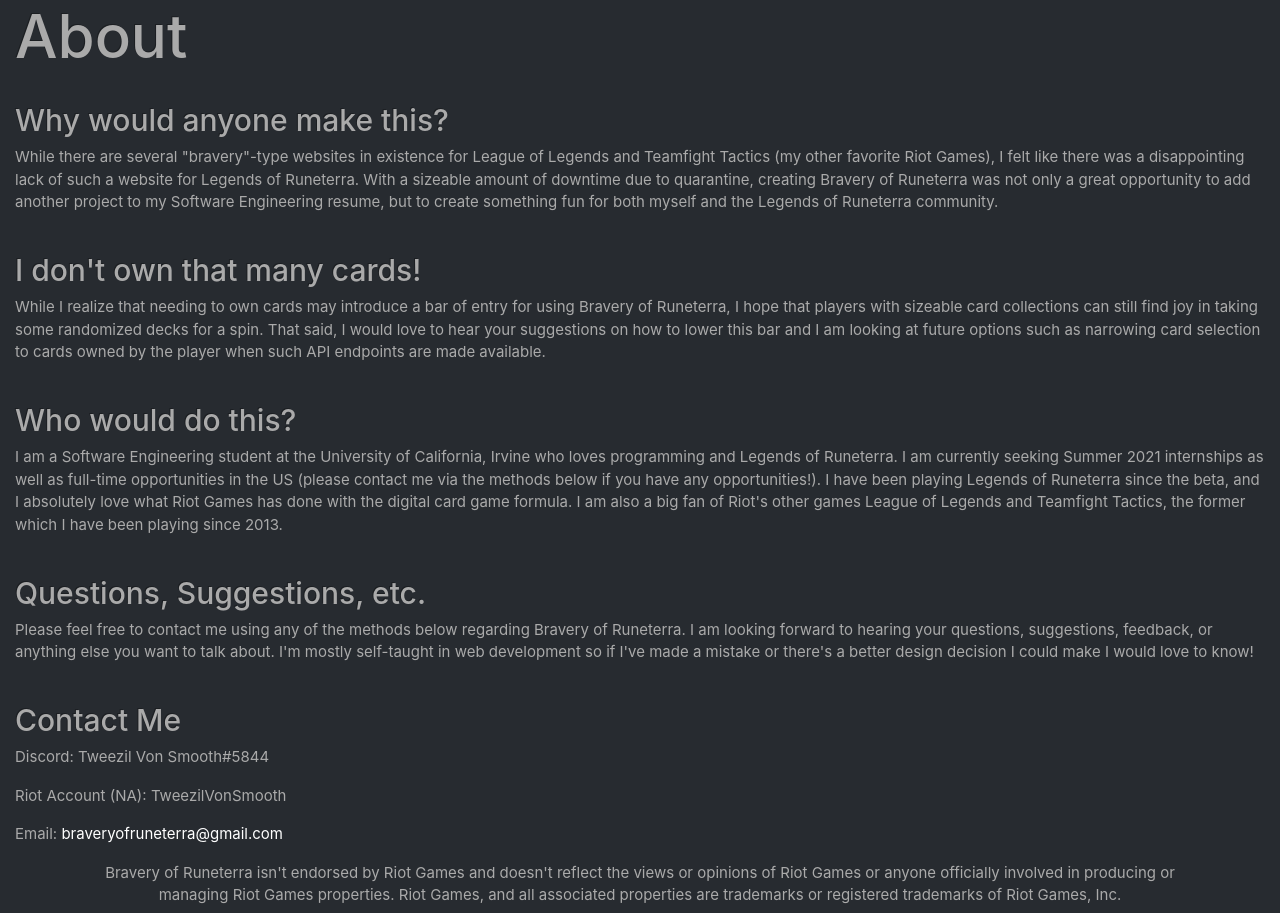
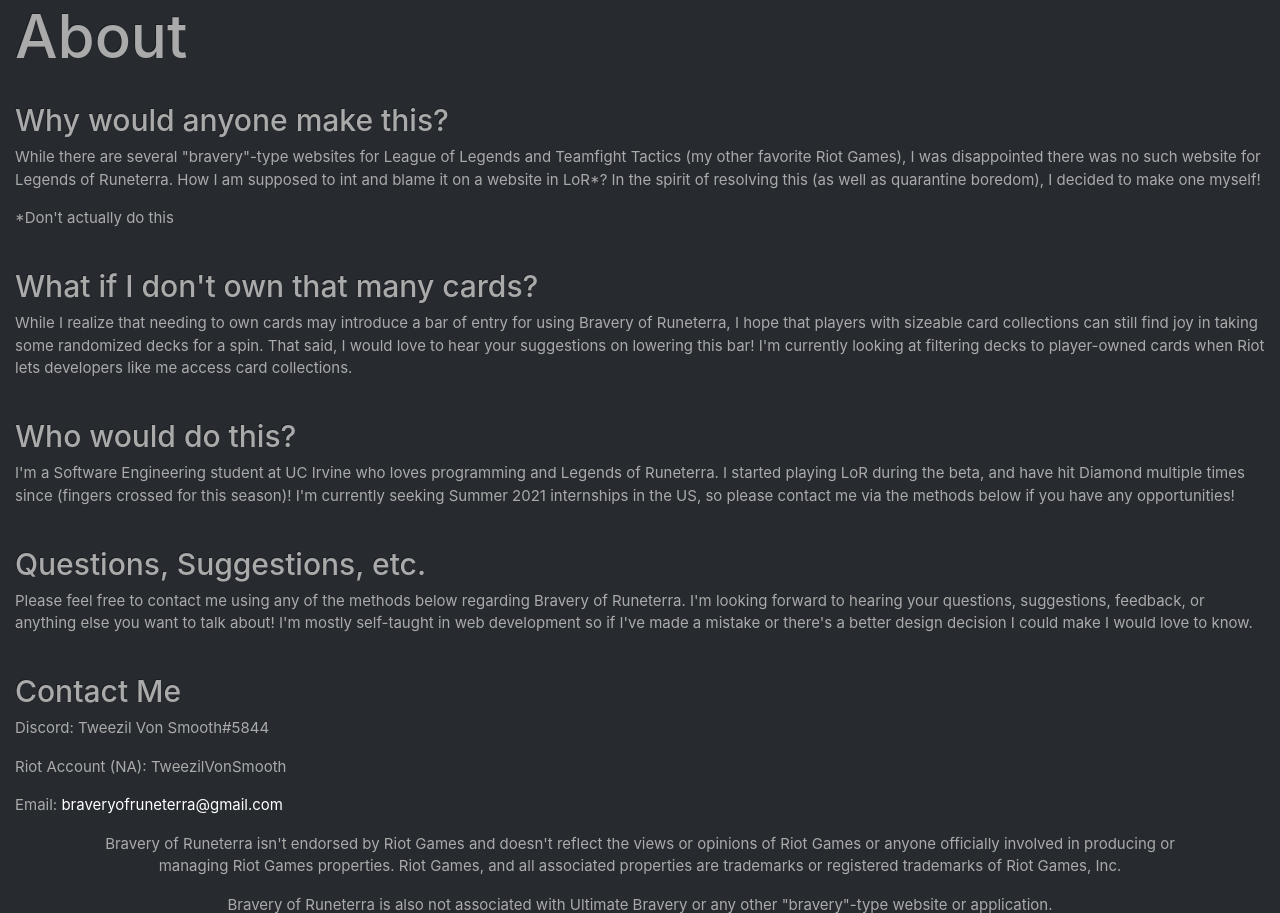
Before and after one commit to brapana/BraveryOfRuneterra, a Flask app: page /about in a window 1280 px wide. Shown: the part 57-970 px from the top of the page. Run offline with Flask 2, Linux system fonts and the light colour scheme; parts of the project's set-up code (start-up, migrations or seed data) failed here and were passed over; some libraries are stand-ins or nearby versions.

Commit message:
About page updates, main page spacing changes

```diff
--- a/templates/about.html
+++ b/templates/about.html
@@ -8,29 +8,28 @@
   <div class="row">
     <div class="col-lg-12">
       <h2>Why would anyone make this?</h2>
-      <p>While there are several "bravery"-type websites in existence for League of Legends and Teamfight Tactics (my other favorite Riot Games), I felt like there was a disappointing lack of such a website for Legends of Runeterra.
-        With a sizeable amount of downtime due to quarantine, creating Bravery of Runeterra was not only a great opportunity to add another project to my Software Engineering resume, but to create something fun for
-        both myself and the Legends of Runeterra community.
-        </p>
+      <p>While there are several "bravery"-type websites for League of Legends and Teamfight Tactics (my other favorite Riot Games), I was disappointed there was no such website for Legends of Runeterra.
+        How I am supposed to int and blame it on a website in LoR*? In the spirit of resolving this (as well as quarantine boredom), I decided to make one myself!</p>
+      <p>*Don't actually do this</p>
+
 
       <br>
 
-      <h2>I don't own that many cards!</h2>
+      <h2>What if I don't own that many cards?</h2>
       <p>While I realize that needing to own cards may introduce a bar of entry for using Bravery of Runeterra, I hope that players with sizeable card collections can still find joy in taking some randomized decks for a spin.
-      That said, I would love to hear your suggestions on how to lower this bar and I am looking at future options such as narrowing card selection to cards owned by the player when such API endpoints are made available.</p>
+      That said, I would love to hear your suggestions on lowering this bar! I'm currently looking at filtering decks to player-owned cards when Riot lets developers like me access card collections.</p>
 
       <br>
       <h2>Who would do this?</h2>
-      <p>I am a Software Engineering student at the University of California, Irvine who loves programming and Legends of Runeterra.
-        I am currently seeking Summer 2021 internships as well as full-time opportunities in the US (please contact me via the methods below if you have any opportunities!).
-        I have been playing Legends of Runeterra since the beta, and I absolutely love what Riot Games has done with the digital card game formula.
-        I am also a big fan of Riot's other games League of Legends and Teamfight Tactics, the former which I have been playing since 2013. </p>
+      <p>I'm a Software Engineering student at UC Irvine who loves programming and Legends of Runeterra.
+        I started playing LoR during the beta, and have hit Diamond multiple times since (fingers crossed for this season)!
+        I'm currently seeking Summer 2021 internships in the US, so please contact me via the methods below if you have any opportunities!</p>
 
       <br>
       <h2>Questions, Suggestions, etc.</h2>
       <p>Please feel free to contact me using any of the methods below regarding Bravery of Runeterra.
-        I am looking forward to hearing your questions, suggestions, feedback, or anything else you want to talk about.
-        I'm mostly self-taught in web development so if I've made a mistake or there's a better design decision I could make I would love to know!</p>
+        I'm looking forward to hearing your questions, suggestions, feedback, or anything else you want to talk about!
+        I'm mostly self-taught in web development so if I've made a mistake or there's a better design decision I could make I would love to know.</p>
 
       <br>
       <h2>Contact Me</h2>
@@ -43,7 +42,7 @@
 
 
   <footer class="page-footer font-small">
-  <p>Bravery of Runeterra isn't endorsed by Riot Games and doesn't reflect the views or opinions of Riot Games or anyone officially involved in producing or managing Riot Games properties.
+    <p>Bravery of Runeterra isn't endorsed by Riot Games and doesn't reflect the views or opinions of Riot Games or anyone officially involved in producing or managing Riot Games properties.
     Riot Games, and all associated properties are trademarks or registered trademarks of Riot Games, Inc.</p>
     <p>Bravery of Runeterra is also not associated with Ultimate Bravery or any other "bravery"-type website or application.</p>
   </footer>
--- a/templates/index.html
+++ b/templates/index.html
@@ -58,7 +58,7 @@
               <!-- Deck code button, calls deck code modal -->
               <button type="button" class="btn btn-primary" data-toggle="modal" data-target="#deck-code-modal" id="deck-code-button">Deck Code</button>
               <!-- generate deck button -->
-              <button type="submit" class="btn btn-primary"">
+              <button type="submit" class="btn btn-primary">
                 <!-- bootstrap shuffle icon -->
                 <svg width="1.15em" height="1.15em" viewBox="0 0 16 16" class="bi bi-shuffle" fill="currentColor" xmlns="http://www.w3.org/2000/svg">
                     <path fill-rule="evenodd" d="M0 3.5A.5.5 0 0 1 .5 3H1c2.202 0 3.827 1.24 4.874 2.418.49.552.865 1.102 1.126 1.532.26-.43.636-.98 1.126-1.532C9.173 4.24 10.798
@@ -72,6 +72,7 @@
           </form>
         </div>
   </div>
+  <br>
 
   <!-- Deck content columns -->
   <div class="row justify-content-center" id="deck-contents">
@@ -104,7 +105,7 @@
 
     {% endfor %}
   </div>
-
+  <br>
   <footer class="page-footer font-small">
   <p>Bravery of Runeterra isn't endorsed by Riot Games and doesn't reflect the views or opinions of Riot Games or anyone officially involved in producing or managing Riot Games properties.
     Riot Games, and all associated properties are trademarks or registered trademarks of Riot Games, Inc.</p>
```
